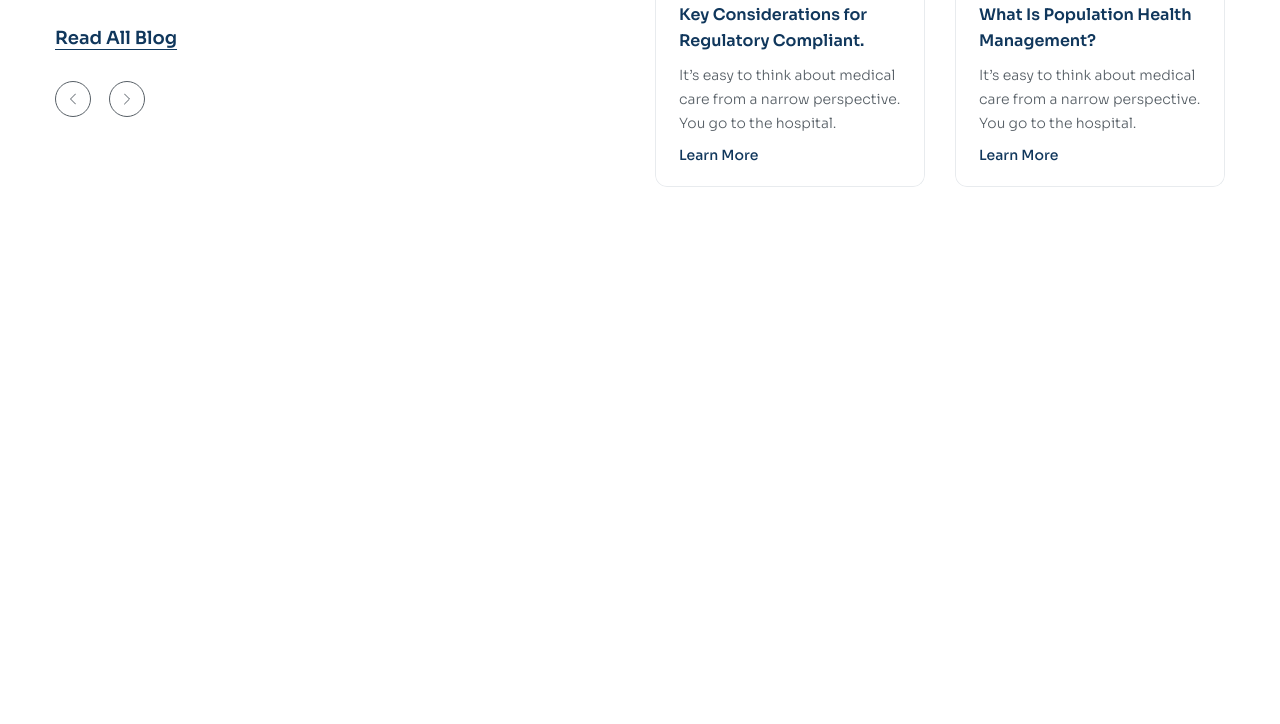
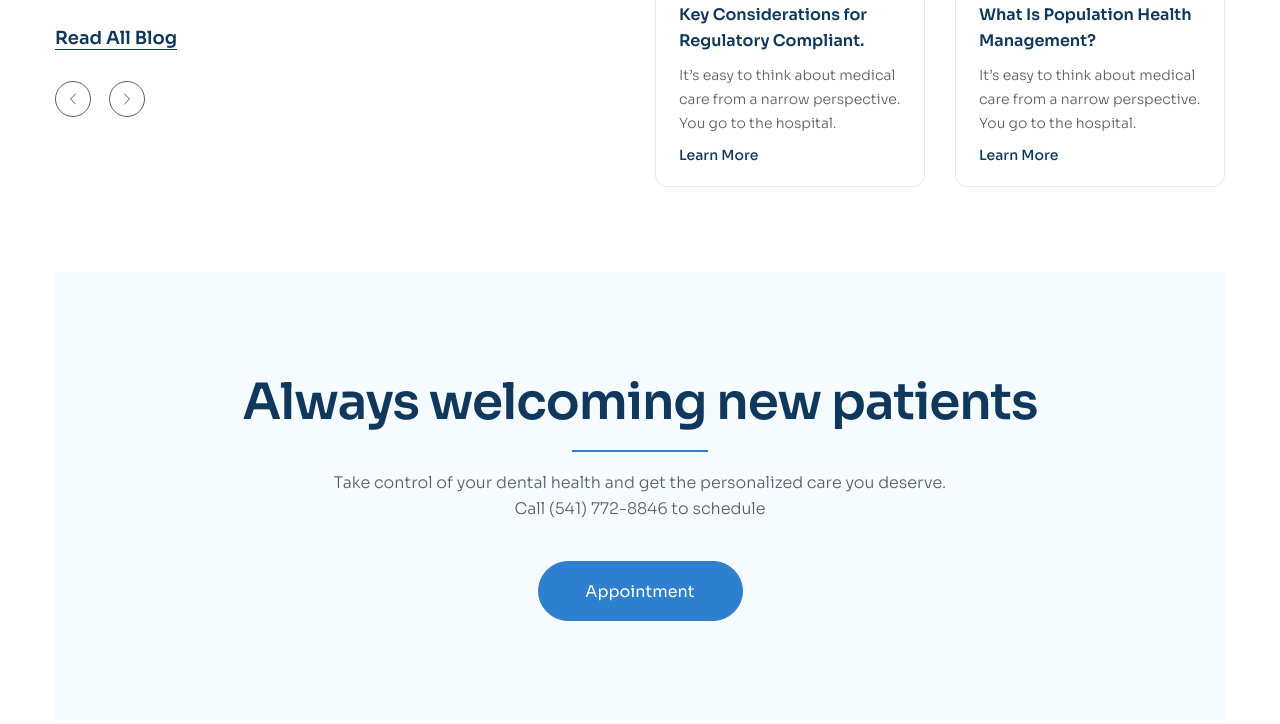
Before and after one commit to nhatminh99/nhatminh-03, a plain HTML site: page index.html in a window 1280 px wide. Shown: the part 5376-6100 px from the top of the page. Drawn offline with Linux system fonts and the light colour scheme.

Commit message:
Appointment

```diff
--- a/assets/css/styles.css
+++ b/assets/css/styles.css
@@ -596,7 +596,7 @@ a {
 }
 
 .news-item:hover {
-    transform: translateY(-16px);
+    transform: translateY(-4px);
     box-shadow: 0px 18px 50px 0px rgba(0, 0, 0, 0.05);
 }
 
@@ -646,3 +646,38 @@ a {
     font-size: 1.4rem;
     font-weight: 500;
 }
+/* ========================================= Appointment ========================================= */
+.appointment {
+    margin-top: 85px 0 175px;
+}
+
+.appointment__inner {
+    padding: 100px 70px;
+    text-align: center;
+    background: #f6fbff;
+    border-radius: 4px;
+}
+
+.appointment__heading {
+    padding-bottom: 20px;
+    position: relative;
+}
+
+.appointment__heading::after {
+    content: "";
+    display: block;
+    position: absolute;
+    margin: 0 auto;
+    width: 136px;
+    height: 2px;
+    left: 0;
+    right: 0;
+    bottom: 0;
+    background: #2e80ce;
+}
+
+.appointment__desc {
+    max-width: 617px;
+    margin: 18px auto 38px;
+    font-size: 1.6rem;
+}
--- a/index.html
+++ b/index.html
@@ -651,6 +651,25 @@
                     </div>
                 </div>
             </section>
+
+            <!-- Appointment -->
+            <section class="appointment">
+                <div class="container">
+                    <div class="appointment__inner">
+                        <h2 class="section-heading appointment__heading">
+                            Always welcoming new patients
+                        </h2>
+                        <p class="section-desc appointment__desc">
+                            Take control of your dental health and get the
+                            personalized care you deserve. Call (541) 772-8846
+                            to schedule
+                        </p>
+                        <a href="#!" class="btn appointment__btn">
+                            Appointment
+                        </a>
+                    </div>
+                </div>
+            </section>
         </main>
     </body>
 </html>
```
